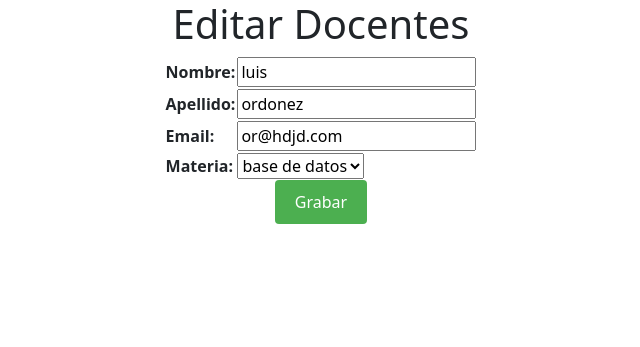
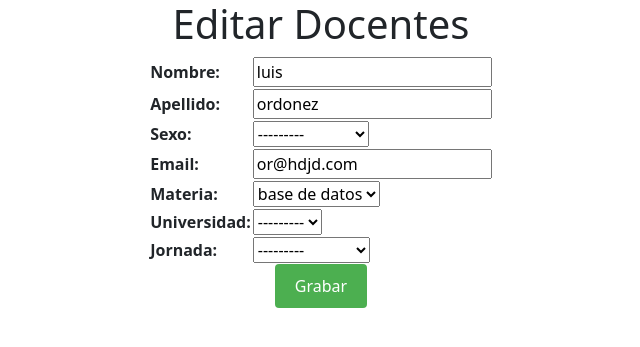
Before and after one commit to Carolinenao27/taller-Api, a Django app: page /editar_docente/1 in a window 1280 px wide. Shown: the top 347 px of the page, without its empty margins (319-959 px from the left). Run offline with Django 4.2, Linux system fonts and the light colour scheme; data comes from the database, SQL or seed files in the repository; data that the repository does not hold is empty.

Commit message:
taller nuevo class

```diff
--- a/sap/docentes/admin.py
+++ b/sap/docentes/admin.py
@@ -1,8 +1,9 @@
 from django.contrib import admin
 
-from docentes.models import Docente, Materia, Alumno
+from docentes.models import Docente, Materia, Alumno, Universidad
 
 # Register your models here.
 admin.site.register(Docente)
 admin.site.register(Materia)
 admin.site.register(Alumno)
+admin.site.register(Universidad)
--- a/sap/docentes/forms.py
+++ b/sap/docentes/forms.py
@@ -6,7 +6,7 @@ from docentes.models import Docente
 class DocenteFormulario(ModelForm):
     class Meta:
         model = Docente
-        fields = ('nombre', 'apellido', 'email', 'materia')
+        fields = ('nombre', 'apellido', 'sexo','email', 'materia','universidad','jornada')
         widgets = {
             'email': EmailInput(attrs={'type': 'email'})
         }
--- a/sap/docentes/models.py
+++ b/sap/docentes/models.py
@@ -1,19 +1,38 @@
 from django.core.exceptions import ValidationError
 from django.db import models
+
+class Universidad(models.Model):
+    nombre = models.CharField(max_length=50)
+    direccion = models.CharField(max_length=50)
+
+    def __str__(self):
+        return f' {self.nombre}'
 class Materia(models.Model):
     nombre = models.CharField(max_length=50)
-
 
     def __str__(self):
         return f' {self.nombre}'
 class Docente(models.Model):
+    JORNADA = [
+        ("Matutino", "MATUTINO"),
+        ("Vespertino", "VESPERTINO"),
+        ("Nocturno", "NOCTURNO"),
+    ]
+
+    SEXO = [
+        ("M", "MASCULINO"),
+        ("F", "FEMENINO"),
+    ]
     nombre = models.CharField(max_length=50)
     apellido = models.CharField(max_length=50)
+    sexo = models.CharField(max_length=1, choices=SEXO, null=True)
     email = models.CharField(max_length=50)
     materia = models.ForeignKey(Materia, on_delete=models.CASCADE, null=True)
+    universidad = models.ForeignKey(Universidad, on_delete=models.CASCADE, null=True)
+    jornada = models.CharField(max_length=10, choices=JORNADA, null=True)
 
     def __str__(self):
-        return f'{self.id} - {self.nombre} {self.apellido} {self.materia}'
+        return f'{self.id} - {self.nombre} {self.apellido} {self.materia} '
 class Alumno(models.Model):
     SEXO = [
         ("M", "MASCULINO"),
--- a/sap/docentes/templates/ver_docentes.html
+++ b/sap/docentes/templates/ver_docentes.html
@@ -24,8 +24,11 @@
 
         <th >Nombre</th>
         <th >Apellido</th>
+        <th >Sexo</th>
         <th >Email</th>
         <th >Materia</th>
+        <th >Universidad</th>
+        <th >Jornada</th>
         <th ></th>
 
     </tr>
@@ -34,8 +37,11 @@
          <tr>
              <td>{{docente.nombre}}</td>
              <td>{{docente.apellido}}</td>
+             <td>{% if docente.sexo == 'F' %} Femenino {% endif %} {% if docente.sexo == 'M' %}Masculino {% endif %}</td>
              <td>{{docente.email}}</td>
              <td>{{docente.materia.nombre}}</td>
+             <td>{{docente.universidad.nombre}}</td>
+             <td>{% if docente.jornada == 'M' %} Matutino {% endif %} {% if docente.jornada == 'V' %}Vespertino {% endif %} {% if docente.jornada == 'N' %}Nocturno</td>
 
          </tr>
 
--- a/sap/docentes/views.py
+++ b/sap/docentes/views.py
@@ -64,19 +64,26 @@ def generar_reporte(request):
     # En la celda B1 ponemos el texto 'REPORTE DE DOCENTES'
     ws['B1'] = 'REPORTE DE DOCENTES'
     # Juntamos las celdas desde la B1 hasta la E1, formando una sola celda
-    ws.merge_cells('B1:E1')
+    ws.merge_cells('B1:H1')
     # Creamos los encabezados desde la celda B3 hasta la E3
     ws['B3'] = 'NOMBRE'
     ws['C3'] = 'APELLIDO'
-    ws['D3'] = 'EMAIL'
-    ws['E3'] = 'MATERIA'
+    ws['D3'] = 'SEXO'
+    ws['E3'] = 'EMAIL'
+    ws['F3'] = 'MATERIA'
+    ws['G3'] = 'UNIVERSIDAD'
+    ws['H3'] = 'JORNADA'
+
     cont = 4
     # Recorremos el conjunto de personas y vamos escribiendo cada uno de los datos en las celdas
     for docente in docentes:
         ws.cell(row=cont, column=2).value = docente.nombre
         ws.cell(row=cont, column=3).value = docente.apellido
-        ws.cell(row=cont, column=4).value = docente.email
-        ws.cell(row=cont, column=5).value = docente.materia.nombre
+        ws.cell(row=cont, column=4).value = docente.sexo
+        ws.cell(row=cont, column=5).value = docente.email
+        ws.cell(row=cont, column=6).value = docente.materia.nombre
+        ws.cell(row=cont, column=7).value = docente.universidad.nombre
+        ws.cell(row=cont, column=8).value = docente.jornada
         cont = cont + 1
     # Establecemos el nombre del archivo
     nombre_archivo = "ReporteDocentesExcel.xlsx"
--- a/sap/webapp/templates/docentes.html
+++ b/sap/webapp/templates/docentes.html
@@ -26,8 +26,11 @@
         <th >Id</th>
         <th >Nombre</th>
         <th >Apellido</th>
+        <th >Sexo</th>
         <th >Email</th>
         <th >Materia</th>
+        <th >Universidad</th>
+        <th >Jornada</th>
         <th ></th>
         <th ></th>
         <th ></th>
@@ -38,8 +41,11 @@
              <td>{{docente.id}}</td>
              <td>{{docente.nombre}}</td>
              <td>{{docente.apellido}}</td>
+             <td>{% if docente.sexo == 'F' %} Femenino {% endif %} {% if docente.sexo == 'M' %}Masculino {% endif %}</td>
              <td>{{docente.email}}</td>
              <td>{{docente.materia.nombre}}</td>
+             <td>{{docente.universidad.nombre}}</td>
+             <td>{% if docente.jornada == 'M' %} Matutino {% endif %} {% if docente.jornada == 'V' %}Vespertino {% endif %} {% if docente.jornada == 'N' %}Nocturno {% endif %}</td>
              <td><a class="btn btn-warning" href="ver_docente/{{docente.id}}"><i class="fa-solid fa-eye"></i></a></td>
              <td><a class="btn btn-success" href="editar_docente/{{docente.id}}"><i class="fa-solid fa-pencil"></i></a></td>
              <td><a class="btn btn-danger" href="eliminar_docente/{{docente.id}}"><i class="fa-solid fa-eraser"></i></a></td>
```
Also changed, not shown: sap/docentes/migrations/0003_docente_jornada_docente_sexo.py (added), sap/docentes/migrations/0004_universidad_docente_universidad.py (added), sap/docentes/migrations/0005_alter_docente_jornada.py (added).
